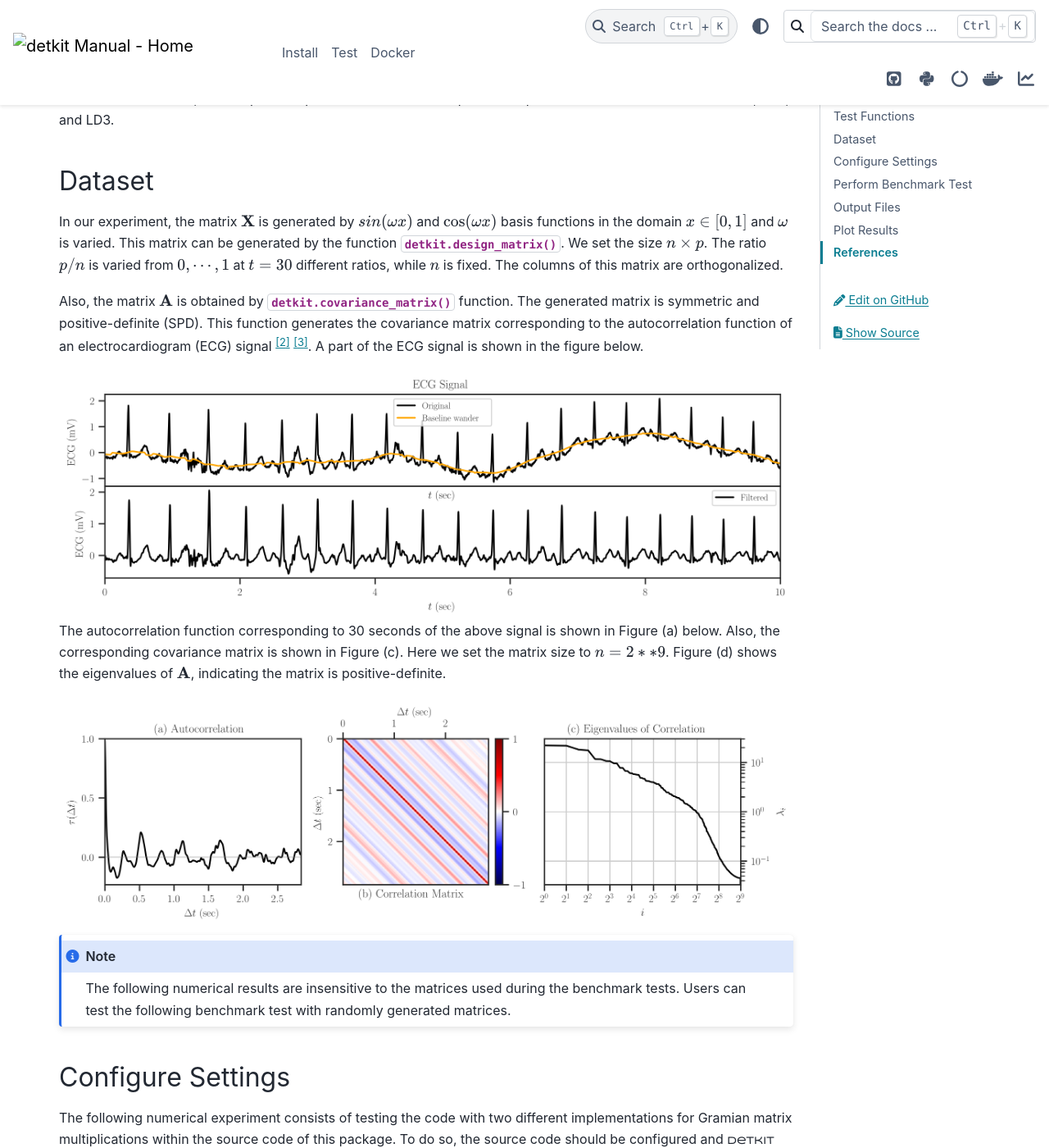
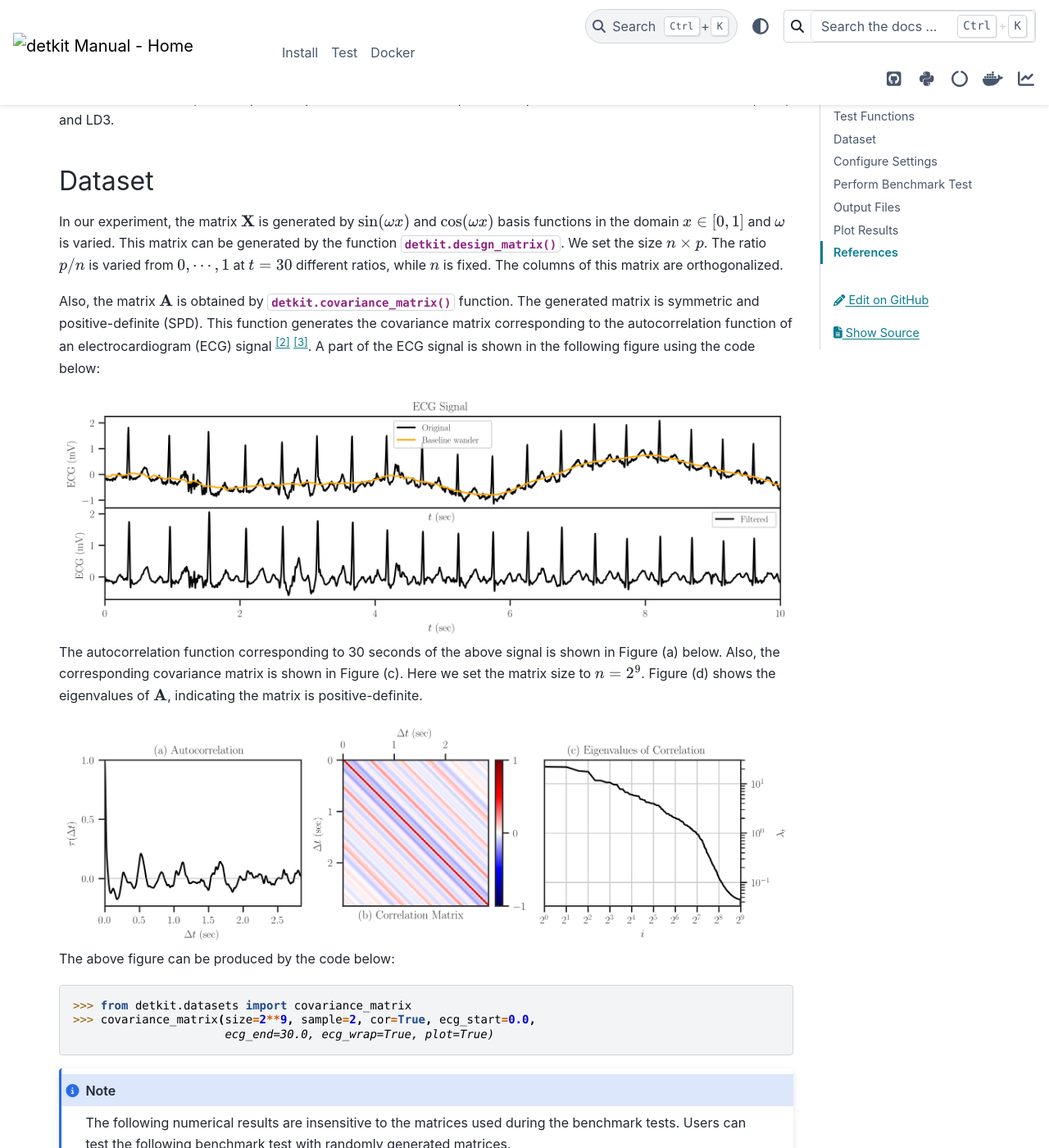
Before and after one commit to ameli/detkit, a Sphinx documentation site: the page built from docs/source/benchmark.rst, in a window 1280 px wide and 1400 px high, scrolled down 1556 px. Shown: the whole window at 82% size. Built offline with Sphinx 7.4.7 and the PyData theme 0.15.4, drawn with Linux system fonts in a browser that asks for light colours; nearby versions of some CDN libraries; pages that are not in the unit, such as notebooks, are missing from menus.

Commit message:
fix linux test

```diff
--- a/detkit/__version__.py
+++ b/detkit/__version__.py
@@ -1 +1 @@
-__version__ = "0.2.1"
+__version__ = "0.2.2"
--- a/docs/source/benchmark.rst
+++ b/docs/source/benchmark.rst
@@ -53,19 +53,32 @@
 Dataset
 -------
 
-In our experiment, the matrix :math:`\mathbf{X}` is generated by :math:`sin(\omega x)` and :math:`\cos(\omega x)` basis functions in the domain :math:`x \in [0, 1]` and :math:`\omega` is varied. This matrix can be generated by the function :func:`detkit.design_matrix`. We set the size :math:`n \times p`. The ratio :math:`p/n` is varied from :math:`0, \cdots, 1` at :math:`t=30` different ratios, while :math:`n` is fixed. The columns of this matrix are orthogonalized.
+In our experiment, the matrix :math:`\mathbf{X}` is generated by :math:`\sin(\omega x)` and :math:`\cos(\omega x)` basis functions in the domain :math:`x \in [0, 1]` and :math:`\omega` is varied. This matrix can be generated by the function :func:`detkit.design_matrix`. We set the size :math:`n \times p`. The ratio :math:`p/n` is varied from :math:`0, \cdots, 1` at :math:`t=30` different ratios, while :math:`n` is fixed. The columns of this matrix are orthogonalized.
 
-Also, the matrix :math:`\mathbf{A}` is obtained by :func:`detkit.covariance_matrix` function. The generated matrix is symmetric and positive-definite (SPD). This function generates the covariance matrix corresponding to the autocorrelation function of an electrocardiogram (ECG) signal [2]_ [3]_. A part of the ECG signal is shown in the figure below.
+Also, the matrix :math:`\mathbf{A}` is obtained by :func:`detkit.covariance_matrix` function. The generated matrix is symmetric and positive-definite (SPD). This function generates the covariance matrix corresponding to the autocorrelation function of an electrocardiogram (ECG) signal [2]_ [3]_. A part of the ECG signal is shown in the following figure using the code below:
+
+.. code-block::python
+
+    >>> from detkit.datasets import electrocardiogram
+    >>> electrocardiogram(start=0.0, end=10.0, plot=True, plot_bw=True)
 
 .. image:: _static/images/plots/electrocardiogram.png
     :align: center
     :class: custom-dark
 
-The autocorrelation function corresponding to 30 seconds of the above signal is shown in Figure (a) below. Also, the corresponding covariance matrix is shown in Figure (c). Here we set the matrix size to :math:`n = 2**9`. Figure (d) shows the eigenvalues of :math:`\mathbf{A}`, indicating the matrix is positive-definite.
+The autocorrelation function corresponding to 30 seconds of the above signal is shown in Figure (a) below. Also, the corresponding covariance matrix is shown in Figure (c). Here we set the matrix size to :math:`n = 2^9`. Figure (d) shows the eigenvalues of :math:`\mathbf{A}`, indicating the matrix is positive-definite.
 
 .. image:: _static/images/plots/covariance.png
     :align: center
     :class: custom-dark
+
+The above figure can be produced by the code below:
+
+.. code-block:: python
+
+    >>> from detkit.datasets import covariance_matrix
+    >>> covariance_matrix(size=2**9, sample=2, cor=True, ecg_start=0.0,
+                          ecg_end=30.0, ecg_wrap=True, plot=True)
 
 .. note::
 
```
Also changed, not shown: 11 other files.
